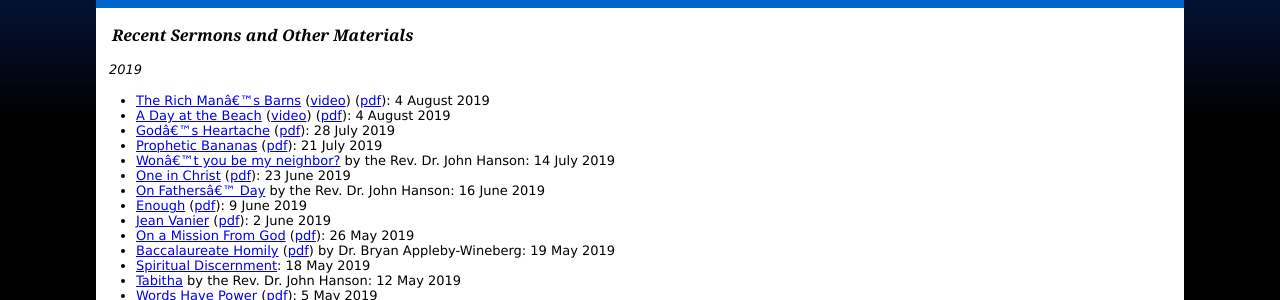
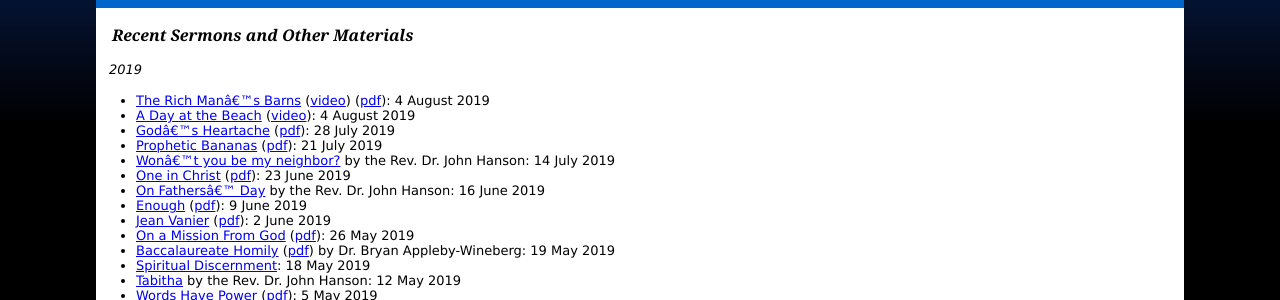
Before and after one commit to toddfoster/toddfoster.github.com, a Jekyll site: the page built from projects.md, in a window 1280 px wide and 900 px high. Shown: the part 127-427 px from the top of the window. Built offline with Jekyll 4.4.1, drawn with Linux system fonts in a browser that asks for light colours.

Commit message:
sermon - rm wrong pdf

```diff
--- a/projects.md
+++ b/projects.md
@@ -8,7 +8,7 @@ Recent Sermons and Other Materials
 
 *2019*
 * [The Rich Man's Barns](http://cdn.boidem.org/2019/StPeters20190804-TF.mp3) ([video](http://cdn.boidem.org/2019/StPeters20190804-TF.mp4)) ([pdf](http://cdn.boidem.org/2019/Proper13C-20190804.pdf)): 4 August 2019
-* [A Day at the Beach](http://cdn.boidem.org/2019/StT20190804-BF.mp3) ([video](http://cdn.boidem.org/2019/StT20190804-BF.mp4)) ([pdf](http://cdn.boidem.org/2019/Proper13C-20190804.pdf)): 4 August 2019
+* [A Day at the Beach](http://cdn.boidem.org/2019/StT20190804-BF.mp3) ([video](http://cdn.boidem.org/2019/StT20190804-BF.mp4)): 4 August 2019
 * [God's Heartache](http://cdn.boidem.org/2019/StT20190728.mp3) ([pdf](http://cdn.boidem.org/2019/Proper12C-20190728.pdf)): 28 July 2019
 * [Prophetic Bananas](http://cdn.boidem.org/2019/StT20190721.mp3) ([pdf](http://cdn.boidem.org/2019/Proper11C-20190721.pdf)): 21 July 2019
 * [Won't you be my neighbor?](http://cdn.boidem.org/2019/StT20190714-JH.mp3) by the Rev. Dr. John Hanson: 14 July 2019
```
